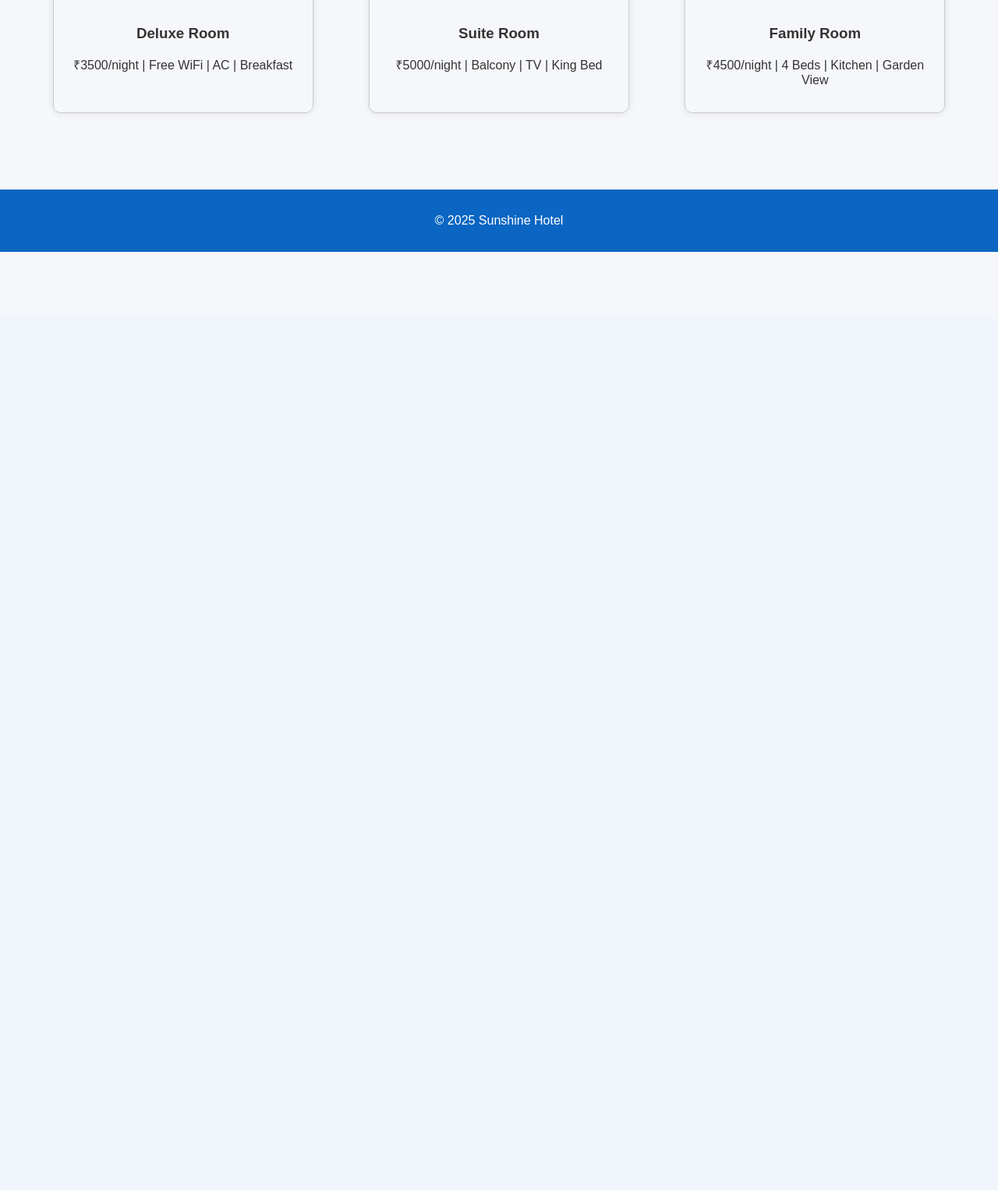
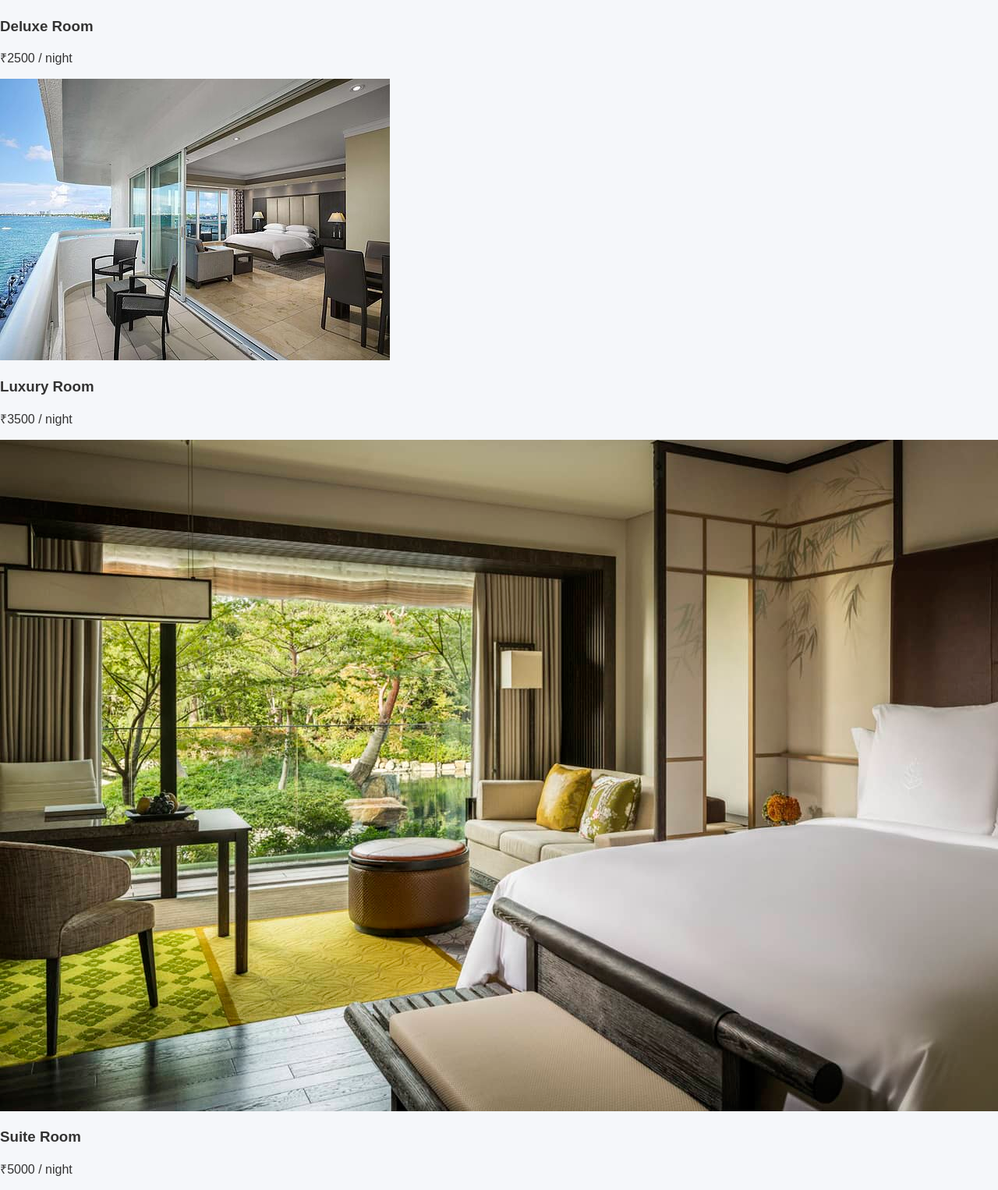
Before and after one commit to mpachling11-commits/hotel_booking, a Flask app: page /rooms in a window 1280 px wide; the page is wider, and only the part inside the window is pictured. Shown: the part 396-1922 px from the top of that part at 78% size. Before the commit the page ends 719 px from the top of that part, so only its background shows below. Run offline with Flask 3, Linux system fonts and the light colour scheme.

Commit message:
Refactor rooms.html layout and update styles

```diff
--- a/templates/rooms.html
+++ b/templates/rooms.html
@@ -1,44 +1,34 @@
 <!DOCTYPE html>
-<html lang="en">
+<html>
 <head>
-  <meta charset="UTF-8">
-  <meta name="viewport" content="width=device-width, initial-scale=1.0">
-  <title>Rooms - Sunshine Hotel</title>
-  <link rel="stylesheet" href="style.css">
+    <title>Rooms</title>
+    <link rel="stylesheet" href="{{ url_for('static', filename='css/style.css') }}">
 </head>
 <body>
-  <header>
-    <h1>Our Rooms</h1>
-    <nav>
-     <a href="/">Home</a>
-     <a href="{{ url_for('rooms') }}">Rooms</a>
-     <a href="{{ url_for('contact') }}">Contact</a>
-     <a href="{{ url_for('booking') }}">Booking</a>
-    </nav>
-  </header>
 
-  <section class="rooms">
-    <div class="room">
-      <img src="images/deluxe.jpg" alt="Deluxe Room">
-      <h3>Deluxe Room</h3>
-      <p>₹3500/night | Free WiFi | AC | Breakfast</p>
+<h1>Our Rooms</h1>
+
+<div class="room-container">
+
+    <div class="room-card">
+        <img src="{{ url_for('static', filename='images/room1.jpg') }}" alt="Deluxe Room">
+        <h3>Deluxe Room</h3>
+        <p>₹2500 / night</p>
     </div>
 
-    <div class="room">
-      <img src="images/suite.jpg" alt="Suite Room">
-      <h3>Suite Room</h3>
-      <p>₹5000/night | Balcony | TV | King Bed</p>
+    <div class="room-card">
+        <img src="{{ url_for('static', filename='images/room2.jpg') }}" alt="Luxury Room">
+        <h3>Luxury Room</h3>
+        <p>₹3500 / night</p>
     </div>
 
-    <div class="room">
-      <img src="images/family.jpg" alt="Family Room">
-      <h3>Family Room</h3>
-      <p>₹4500/night | 4 Beds | Kitchen | Garden View</p>
+    <div class="room-card">
+        <img src="{{ url_for('static', filename='images/room3.jpg') }}" alt="Suite Room">
+        <h3>Suite Room</h3>
+        <p>₹5000 / night</p>
     </div>
-  </section>
 
-  <footer>
-    <p>© 2025 Sunshine Hotel</p>
-  </footer>
+</div>
+
 </body>
 </html>
```
